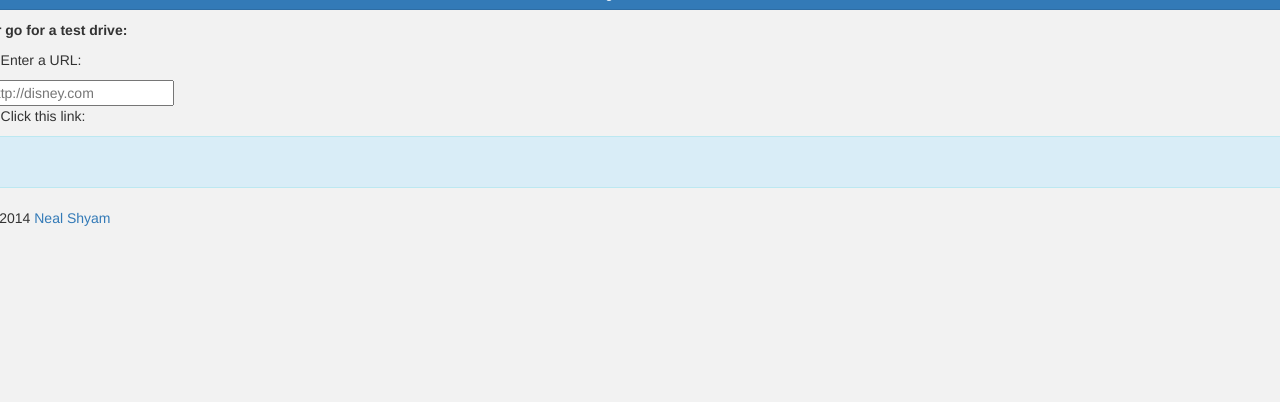
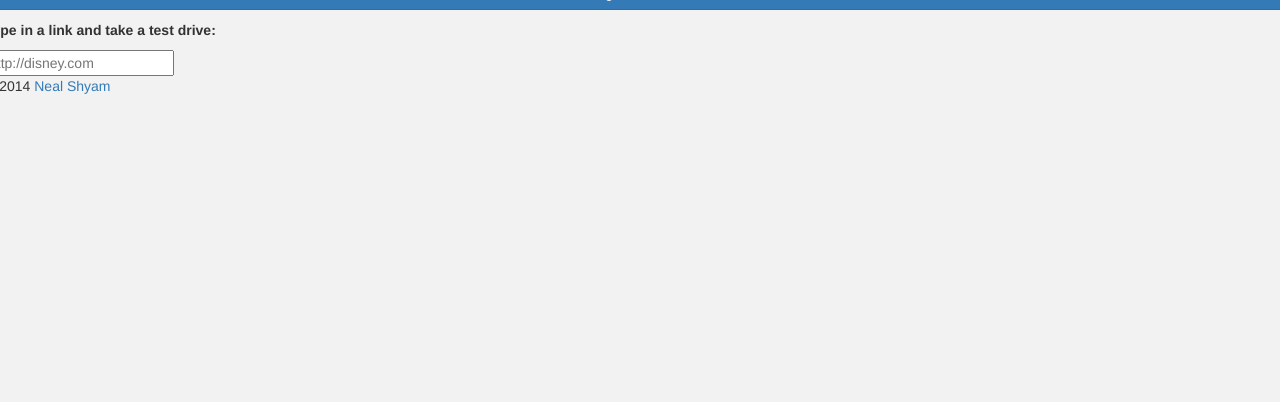
Before and after one commit to nealrs/skrolla, a Flask app: page / in a window 1280 px wide. Shown: the part 398-800 px from the top of the page. Run offline with Flask 2, Linux system fonts and the light colour scheme; some libraries are stand-ins or nearby versions.

Commit message:
eliminated 'go' and written link buttons for auth & anon + other cleanup
switched to mashes instead of mini trash cans (for now)

```diff
--- a/static/fb.js
+++ b/static/fb.js
@@ -65,7 +65,7 @@ function getURLs(){
 					//list += '<li><a href="'+ item.url+'">'+ item.url +'</a>&nbsp;&nbsp;<button class="remURL" id = "'+username+'___'+snapshot.name()+' title="delete this item">delete</button></li>\n';
 					//list += '<li><a href="'+ item.url+'">'+ item.url +'</a>&nbsp;&nbsp;<button class="remURL" id = "'+username+'___'+snapshot.name()+'" onclick = "removeURL(\''+username+'\',\''+snapshot.name()+'\')" title="delete this item">delete</button></li>\n';
 
-					list += '<li style="margin-bottom:15px;"><a href="'+ modURL(item.url)+'" title = "'+ item.url+'">'+ truncateURL(item.url) +'</a>&nbsp;&nbsp;<a class="remURL" onclick = "removeURL(\''+snapshot.name()+'\')" title="remove URL"><button class="btn btn-danger btn-small pull-right "><i class="fa fa-fw fa-trash-o "></i></button></a></li>\n';
+					list += '<li style="margin-bottom:15px;"><a href="'+ modURL(item.url)+'" title = "'+ item.url+'">'+ truncateURL(item.url) +'</a>&nbsp;&nbsp;<a class="remURL" onclick = "removeURL(\''+snapshot.name()+'\')" title="remove URL"><button class="btn btn-danger btn-small pull-right ">&mdash;</button></a></li>\n';
 				});
 
 				console.log(list);
--- a/static/ready.js
+++ b/static/ready.js
@@ -1,21 +1,20 @@
 $(document).ready(function() {
 
-	// update URL on keyup (anon 'test drive')
-	$('#url').keyup(function(){
-		url = $('#url').val().replace(/^(https?:\/\/)?/,'');
-		$('#link').html( 'view/'+url );
-		$("#link").attr( 'href', 'view/'+url );
-	});
+	// trigger addURL on enter/go for mobile keyboards.
+	$('.geturl').keypress(function(e){
 
-	// on click, log url (if not empty) to firebase (anon & auth)
-	$(".addurl").click(function(){
+    if ( e.which == 13  && $('.geturl').val()){
+			addURL( $('.geturl').val() );
 
-		if ($('.geturl').val()){
-			addURL( $('.geturl').val() );
-		}
-		$('.geturl').val('');
-	});
-
+	   // if anon, (#url & .geturl), trigger a redirect to /view.
+	   if ($('.geturl').attr('id') == 'url'){
+	   	location.href= 'view/'+ $('.geturl').val().replace(/^(https?:\/\/)?/,'');
+	   }	else {
+	   			// if auth, (just .geturl) clear the input.
+	   			$('.geturl').val('');
+	   	 	}
+    }
+  });
 
 
 });
--- a/templates/anon.html
+++ b/templates/anon.html
@@ -34,13 +34,10 @@
 		<div class="span4 ">
 			<p><a style="text-decoration:none;" href="{{ url_for('login') }}"><button class="btn btn-primary btn-block"><i class="fa fa-fw fa-twitter"></i> Sign in with Twitter</button></a><p>
 
-			<p><strong>Or go for a test drive:</strong></p>
-				<p>1. Enter a URL:</p>
+			<p><strong>Type in a link and take a test drive:</strong></p>
 				<input class = "input-block-level geturl" type="url" id = "url" placeholder="http://disney.com">
 
-				<p>2. Click this link:</p>
-				<div class="alert alert-info" style="overflow:auto;"><a href="#" class = "addurl" id = "link" target="_blank" title="Skroll-away!">&nbsp;</a></div>
-		</div>
+			</div>
 	</div>
 
 	<div class = "row">
--- a/templates/dash.html
+++ b/templates/dash.html
@@ -41,10 +41,8 @@
 			<strong><p><span id = "greeting"></span></p></strong>
 
 			<p>Add links:</p>
-			<div class="input-append">
-				<input class="input-block-level geturl" type="url" placeholder="http://disney.com">
-				<button class="btn btn-primary addurl" type="submit">Go!</button>
-			</div>
+
+			<input class="input-block-level geturl" type="url" placeholder="http://disney.com">
 
 			<p id = "list_status">Read:</p>
 			<div id = "list"></div>
```
Also changed, not shown: static/hideaddrbar.js (deleted, +0 -30 lines).
